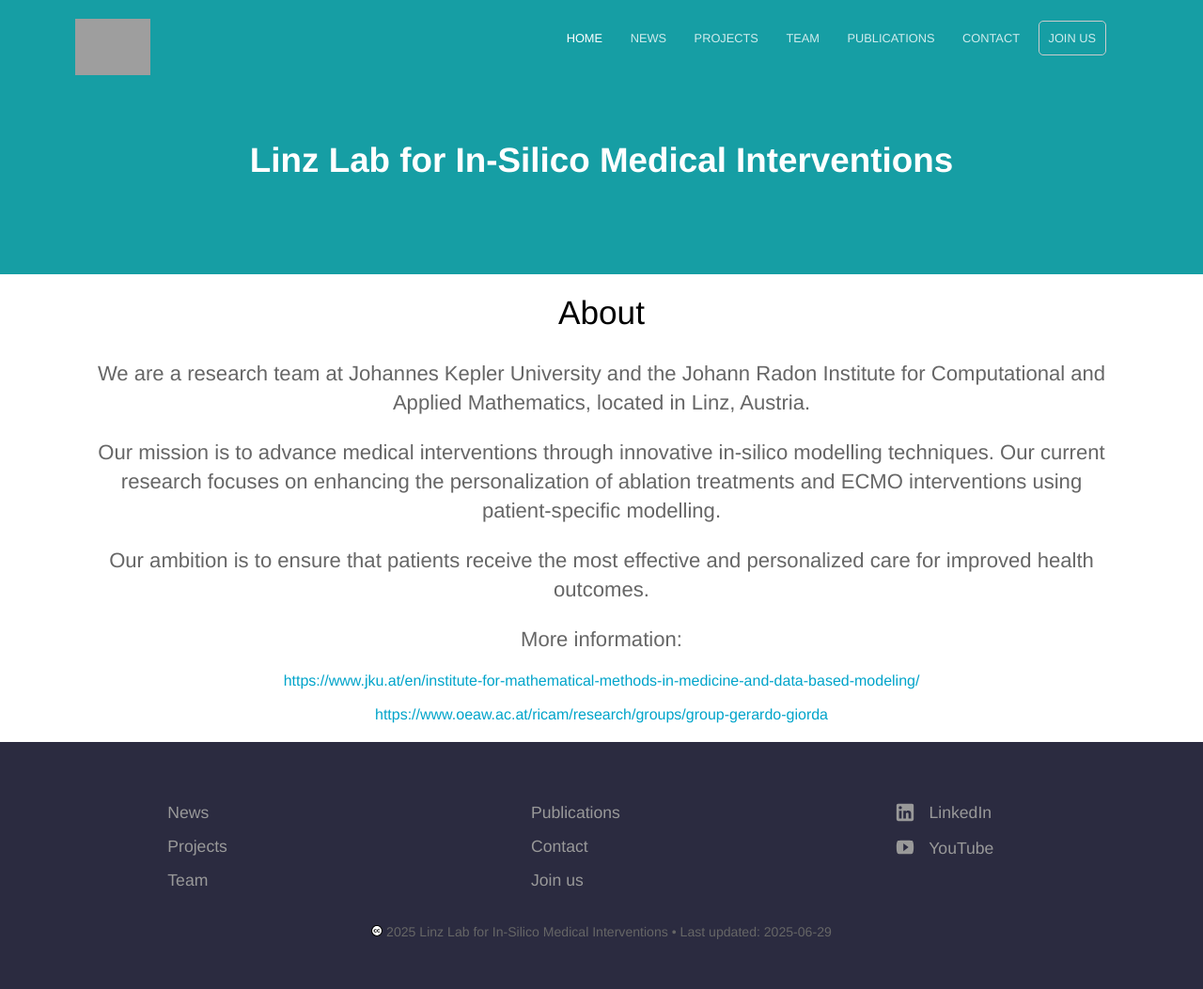
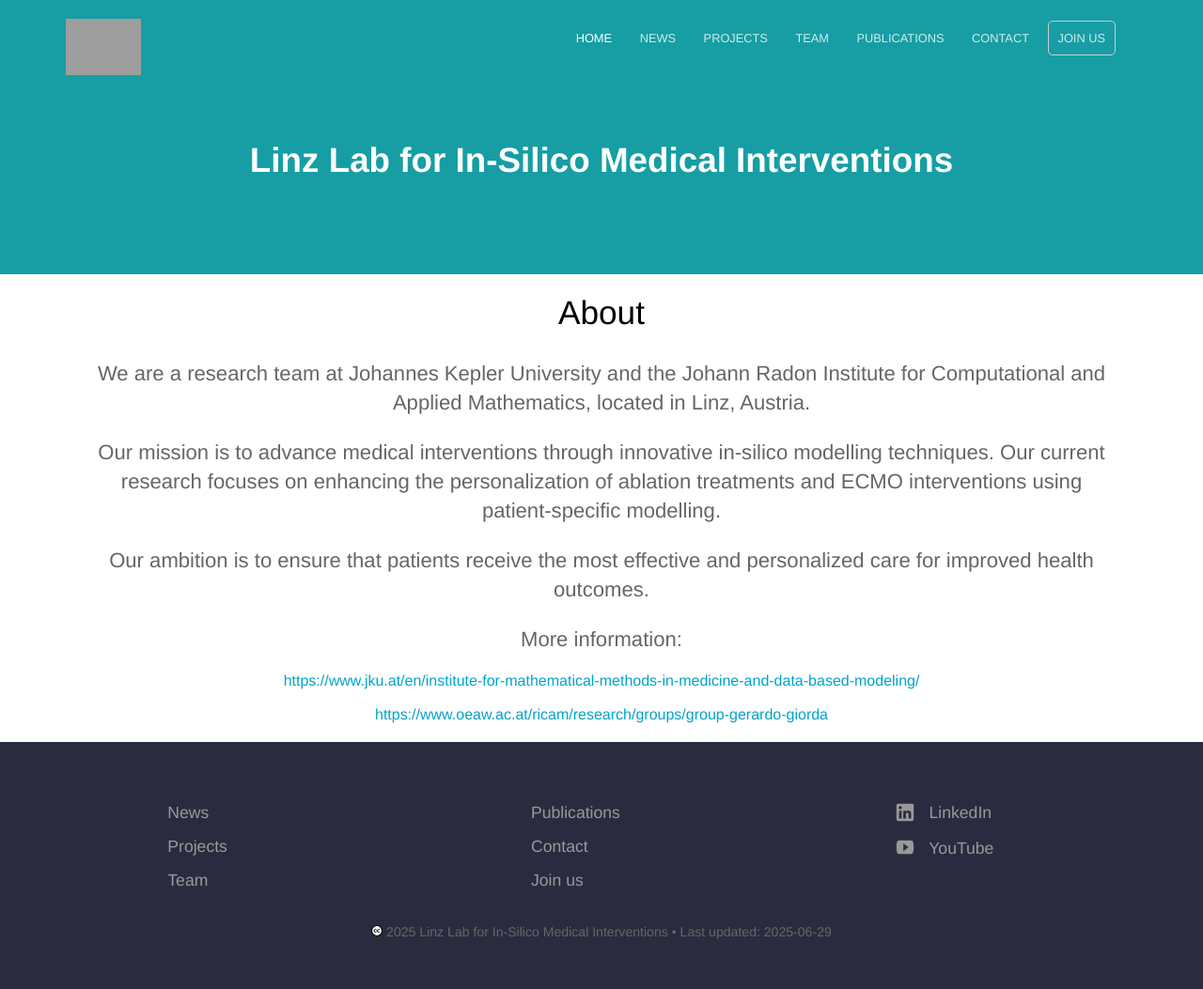
Before and after one commit to linzlabinsilmed/linzlabinsilmed.github.io, a Jekyll site: the page built from index.html, in a window 1280 px wide. Shown: the whole page at 94% size. Built offline with Jekyll 4.4.1, drawn with Linux system fonts in a browser that asks for light colours; the list of posts is cut into pages by our own code; grey boxes are pictures that could not be loaded.

Commit message:
Update layout.scss

```diff
--- a/_sass/layout.scss
+++ b/_sass/layout.scss
@@ -5,9 +5,8 @@
 }
 
 .header-container {
-        margin: 0 80px;
+        margin: 0 auto;
 	position: relative;
-	padding: 0 0px;
 }
 
 .text-container {
```
